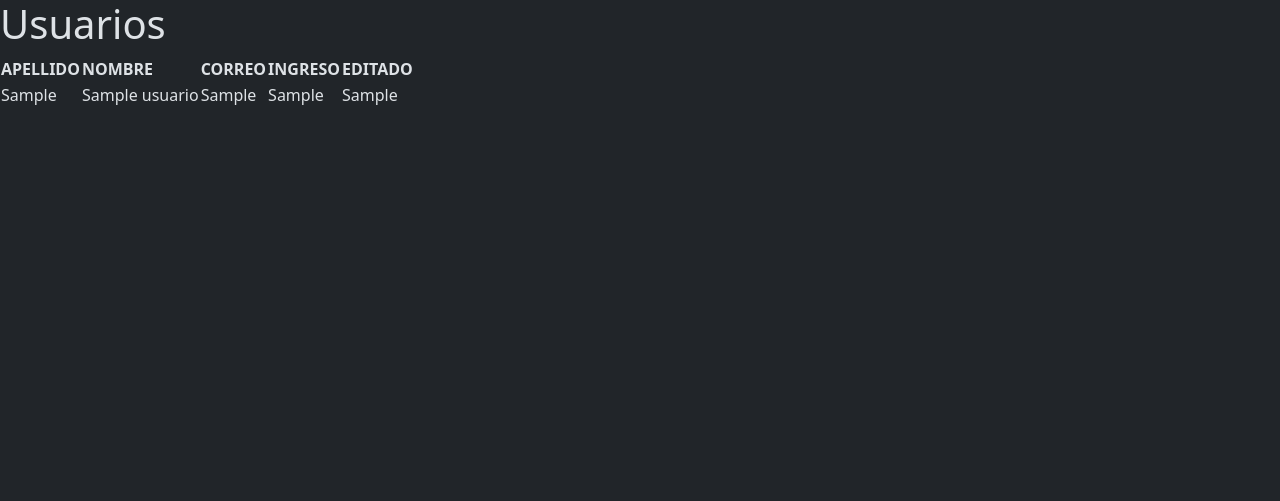
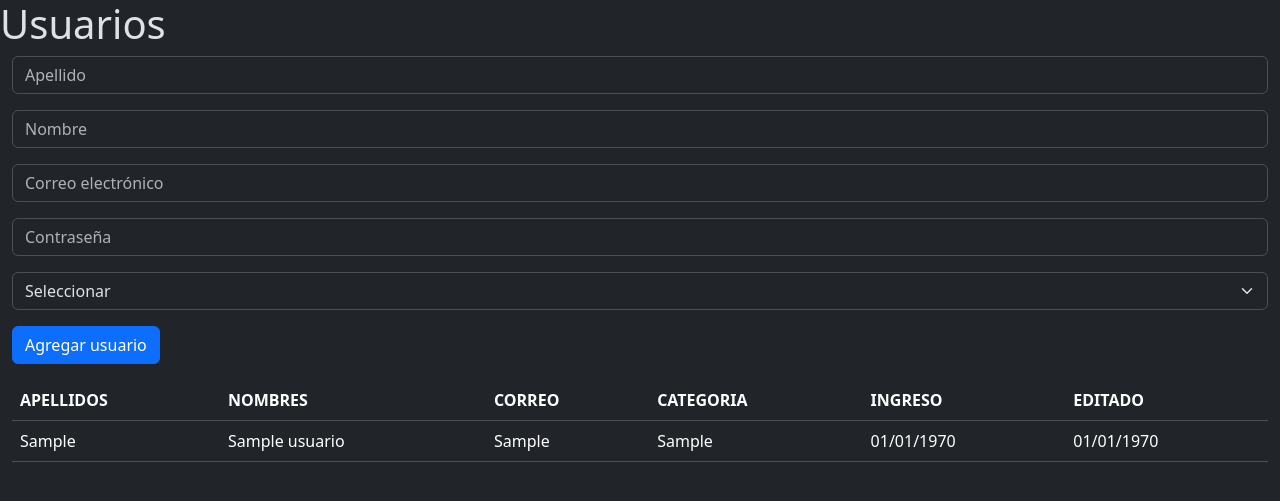
Before and after one commit to juanpabloruiz/xegur, a PHP site: page /usuarios/index.php in a window 1280 px wide. Shown: the top 501 px of the page. Run offline with PHP 8.4, Linux system fonts and the light colour scheme; tables that the repository leaves empty or names only in its code hold one stand-in row (values such as "Sample post"); a stand-in replaces the project's code that opens the database connection.

Commit message:
Agrego la primera parte de usuarios

```diff
--- a/index.php
+++ b/index.php
@@ -1,4 +1,5 @@
-<?php require_once 'conexion.php'; ?>
+<?php require_once $_SERVER['DOCUMENT_ROOT'] . '/conexion.php'; ?>
+
 
 <!DOCTYPE html>
 <html lang="es">
@@ -53,7 +54,8 @@
                     <!-- USUARIOS -->
                     <div class="tab-pane fade" id="usuarios">
                         <div class="row g-3" id="lista-usuarios">
-                            <?php include 'usuarios/index.php'; ?>
+                            <?php require_once $_SERVER['DOCUMENT_ROOT'] . '/usuarios/index.php' ?>
+
                         </div>
                     </div>
 
--- a/usuarios/index.php
+++ b/usuarios/index.php
@@ -1,4 +1,4 @@
-<?php require_once 'conexion.php'; ?>
+<?php require_once $_SERVER['DOCUMENT_ROOT'] . '/conexion.php'; ?>
 
 <!DOCTYPE html>
 <html lang="es">
@@ -7,34 +7,94 @@
     <meta charset="UTF-8">
     <meta name="viewport" content="width=device-width, initial-scale=1.0">
     <title>Usuarios</title>
-    <link rel="stylesheet" href="css/bootstrap.min.css">
+    <link rel="stylesheet" href="../../css/bootstrap.min.css">
 </head>
 
 <body data-bs-theme="dark">
 
     <h1>Usuarios</h1>
 
-    <table>
+    <main class="container-fluid">
+
+        <form method="POST">
+            <?php
+            if (isset($_POST['insertar'])):
+                $apellidos = $_POST['apellidos'];
+                $nombres = $_POST['nombres'];
+                $correo = $_POST['correo'];
+                $clave = password_hash($_POST['clave'], PASSWORD_DEFAULT);
+                $categoria = $_POST['categoria'];
+                $sentencia = $conexion->prepare("INSERT INTO usuarios (apellidos, nombres, correo, clave, categoria) VALUES (?, ?, ?, ?, ?)");
+                $sentencia->bind_param('sssss', $apellidos, $nombres, $correo, $clave, $categoria);
+                $sentencia->execute();
+                $sentencia->close();
+                echo 'Usuario agregado';
+            endif;
+            ?>
+            <div class="mb-3">
+                <input type="text" name="apellidos" class="form-control" placeholder="Apellido">
+            </div>
+            <div class="mb-3">
+                <input type="text" name="nombres" class="form-control" placeholder="Nombre">
+            </div>
+            <div class="mb-3">
+                <input type="email" name="correo" class="form-control" placeholder="Correo electrónico">
+            </div>
+            <div class="mb-3">
+                <input type="password" name="clave" class="form-control" placeholder="Contraseña">
+            </div>
+            <div class="mb-3">
+                <select name="categoria" class="form-select">
+                    <option value="">Seleccionar</option>
+                    <option value="Administrador">Administradores</option>
+                    <option value="Empleado">Empleados</option>
+                    <option value="Senador">Senadores</option>
+                    <option value="Diputado">Diputados</option>
+                </select>
+            </div>
+            <div class="row mb-3">
+                <div class="col-12 col-md-auto">
+                    <input type="submit" name="insertar" class="btn btn-primary w-100" value="Agregar usuario">
+                </div>
+            </div>
+
+        </form>
+
+        <div class="table-responsive">
+            <table class="table">
+                <thead>
                     <tr>
-            <th>APELLIDO</th>
-            <th>NOMBRE</th>
+                        <th>APELLIDOS</th>
+                        <th>NOMBRES</th>
                         <th>CORREO</th>
+                        <th>CATEGORIA</th>
                         <th>INGRESO</th>
                         <th>EDITADO</th>
                     </tr>
+                </thead>
+                <tbody>
                     <?php
-        $consulta = $conxion->query("SELECT * FROM usuarios ORDER BY apellido ASC");
+                    $consulta = $conexion->query("SELECT * FROM usuarios ORDER BY apellidos ASC");
                     while ($campo = $consulta->fetch_assoc()):
                     ?>
                         <tr>
-            <td><?= $campo['apellido'] ?></td>
-            <td><?= $campo['nombre'] ?></td>
-            <td><?= $campo['correo'] ?></td>
-            <td><?= $campo['ingreso'] ?></td>
-            <td><?= $campo['editado'] ?></td>
+                            <td><?= htmlspecialchars($campo['apellidos']) ?></td>
+                            <td><?= htmlspecialchars($campo['nombres']) ?></td>
+                            <td><?= htmlspecialchars($campo['correo']) ?></td>
+                            <td><?= htmlspecialchars($campo['categoria']) ?></td>
+                            <td><?= date('d/m/Y', strtotime($campo['ingreso'])) ?></td>
+                            <td><?= $campo['editado'] ? date('d/m/Y', strtotime($campo['editado'])) : '' ?></td>
+
                         </tr>
-        <?php endwhile ?>
+                    <?php endwhile; ?>
+                </tbody>
             </table>
+        </div>
+
+    </main>
+
+    <!-- Scripts -->
+    <script src="js/bootstrap.bundle.min.js"></script>
 
 </body>
 
```
Lines whose indentation alone changed are shown as unchanged.
